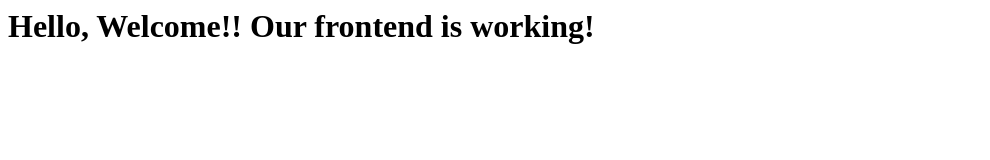
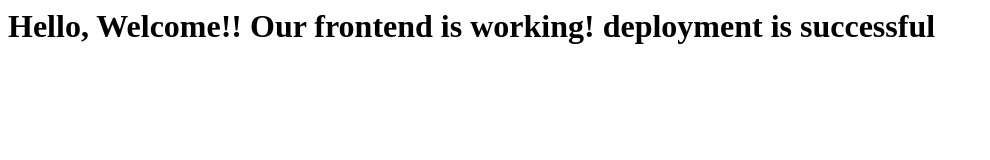
Before and after one commit to nitinj7/microservices-eks-deployment, a plain HTML site: page frontend/index.html in a window 1280 px wide. Shown: the whole page, without its empty margins (0-990 px from the left). Drawn offline with Linux system fonts and the light colour scheme.

Commit message:
deployment changes

```diff
--- a/frontend/index.html
+++ b/frontend/index.html
@@ -1,6 +1,6 @@
 <!-- frontend/index.html -->
 <html>
     <body>
-        <h1>Hello, Welcome!! Our frontend is working!</h1>
+        <h1>Hello, Welcome!! Our frontend is working! deployment is successful</h1>
     </body>
 </html>
```
Also changed, not shown: .github/workflows/deploy.yml.
